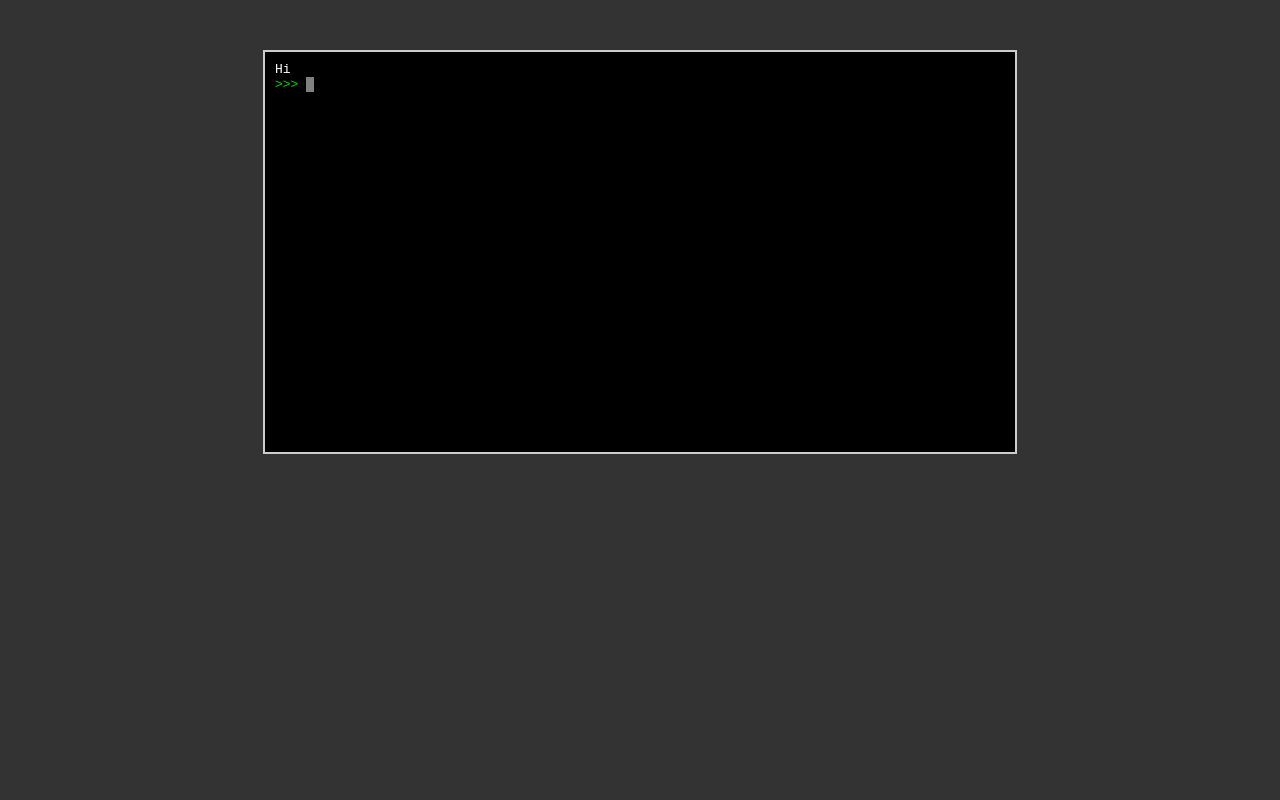
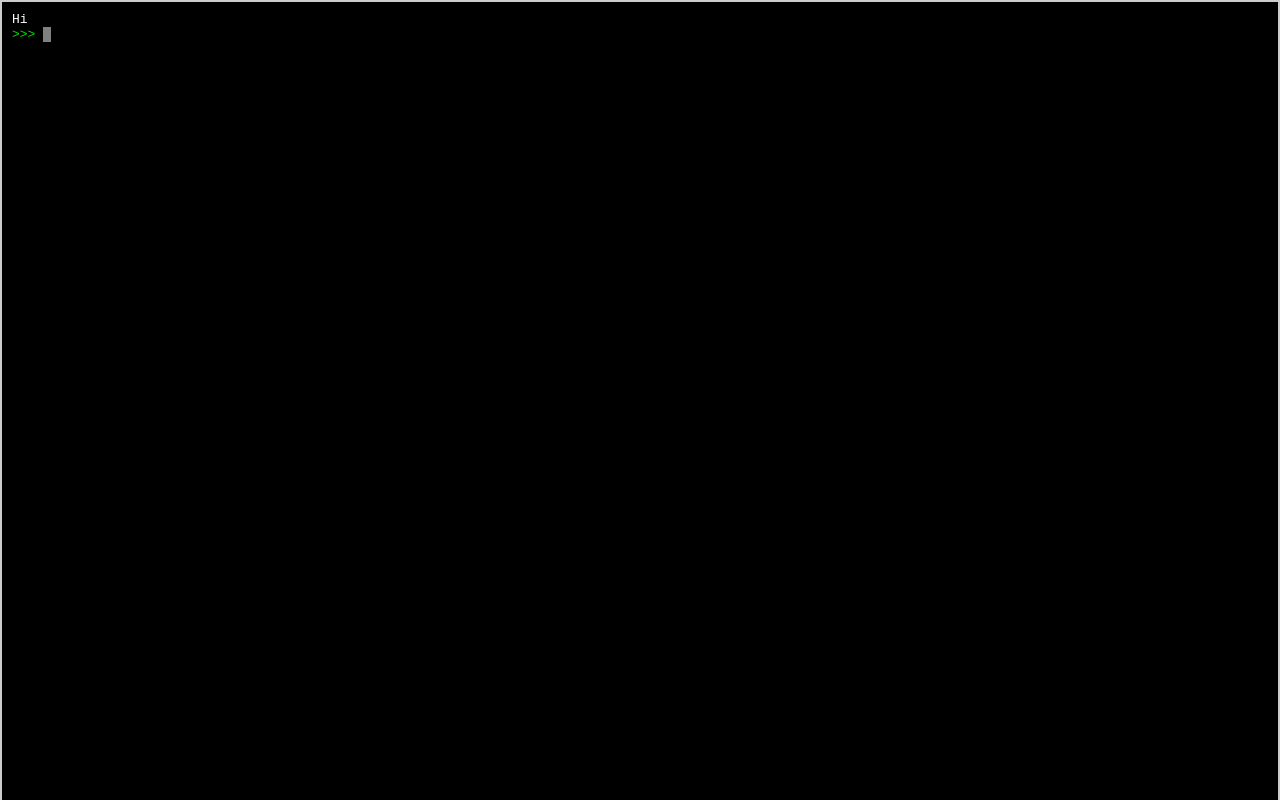
Before and after one commit to shaddu/shaddu.github.io, a plain HTML site: page index.html in a window 1280 px wide. Shown: the top 800 px of the page. Drawn offline with nearby package versions, Linux system fonts and the light colour scheme.

Commit message:
fullscreen

```diff
--- a/index.html
+++ b/index.html
@@ -11,13 +11,11 @@
     }
     /* The console container element */
     #console {
-      height: 400px;
-      width: 750px;
+      height: 960px;
       position:relative;
       background-color: black;
       border: 2px solid #CCC;
-      margin: 0 auto;
-      margin-top: 50px;
+      margin: 1 auto;
     }
     /* The inner console element. */
     .jqconsole {
```
